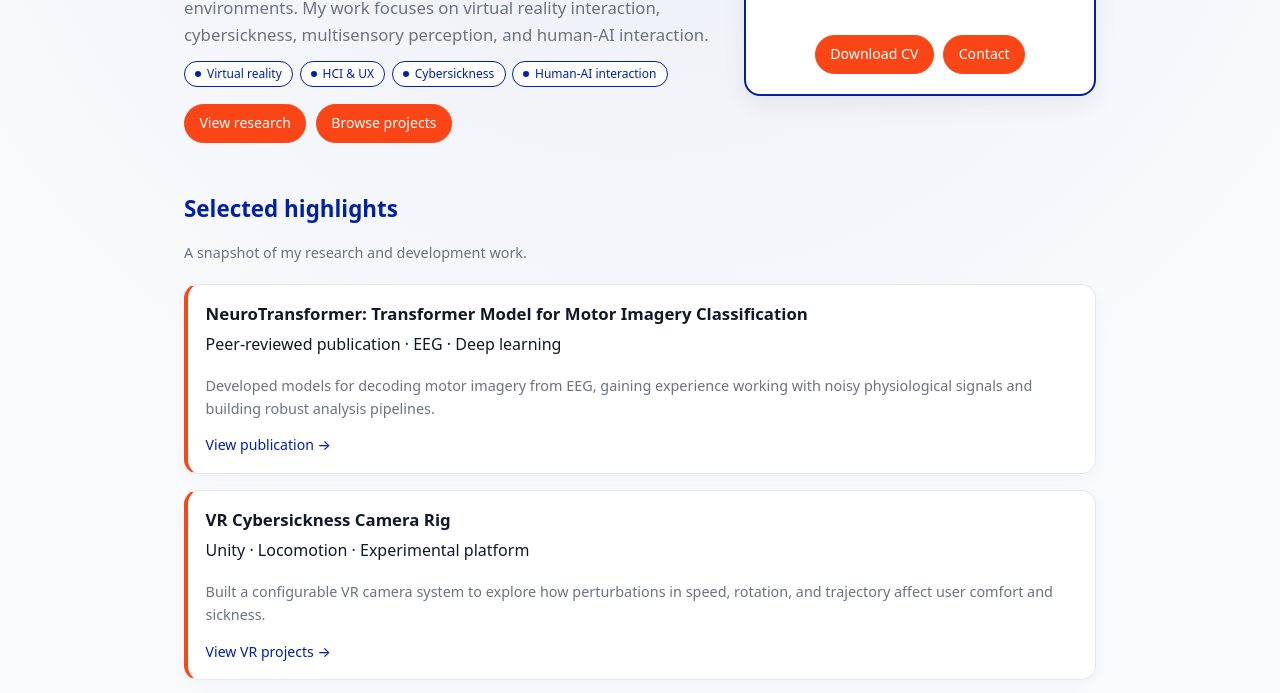
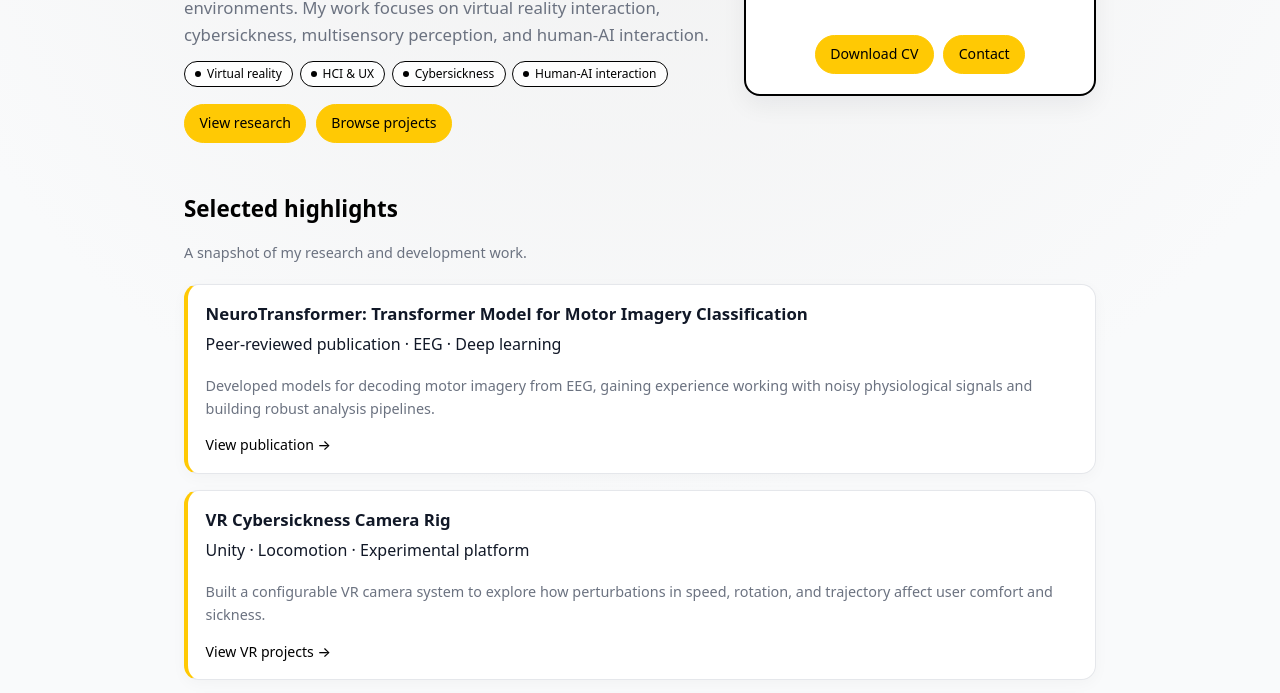
Before and after one commit to rexgraystone/rexgraystone.github.io, a plain HTML site: page index.html in a window 1280 px wide. Shown: the part 284-977 px from the top of the page. Drawn offline with Linux system fonts and the light colour scheme.

Commit message:
Modified colors

```diff
--- a/styles.css
+++ b/styles.css
@@ -6,10 +6,10 @@
     --border: #e5e7eb;
     --text: #111827;
     --muted: #6b7280;
-    --accent: #FA4616;
-    --accent-blue: #0021A5;
-    --accent-soft: #ffe5df;
-    --accent-blue-soft: #e6eaf5;
+    --accent: #FFC904;
+    --accent-blue: #000000;
+    --accent-soft: #fff4cc;
+    --accent-blue-soft: #ebebeb;
     --shadow-soft: 0 10px 25px rgba(15, 23, 42, 0.06);
   }
 
@@ -22,7 +22,7 @@
   body {
     margin: 0;
     font-family: system-ui, -apple-system, BlinkMacSystemFont, "Segoe UI", sans-serif;
-    background: radial-gradient(circle at top, rgba(0, 33, 165, 0.08) 0, #f9fafb 55%);
+    background: radial-gradient(circle at top, rgba(0, 0, 0, 0.06) 0, #f9fafb 55%);
     color: var(--text);
     line-height: 1.6;
   }
@@ -186,7 +186,7 @@
     object-fit: cover;
     border: 2px solid var(--accent-blue);
     margin-bottom: 1rem;
-    box-shadow: 0 4px 12px rgba(0, 33, 165, 0.15);
+    box-shadow: 0 4px 12px rgba(0, 0, 0, 0.12);
   }
 
   .hero-card-content {
@@ -290,7 +290,7 @@
     border-radius: 999px;
     border: 1px solid var(--accent);
     background: var(--accent);
-    color: #ffffff;
+    color: #000000;
     text-decoration: none;
     transition: all 0.15s ease;
   }
@@ -298,7 +298,7 @@
   .btn.secondary {
     border-color: var(--accent);
     background: var(--accent);
-    color: #ffffff;
+    color: #000000;
   }
 
   .btn.secondary:hover {
@@ -311,7 +311,7 @@
     background: var(--accent-blue);
     border-color: var(--accent-blue);
     color: #ffffff;
-    box-shadow: 0 6px 18px rgba(0, 33, 165, 0.3);
+    box-shadow: 0 6px 18px rgba(0, 0, 0, 0.25);
     text-decoration: none;
   }
 
```
